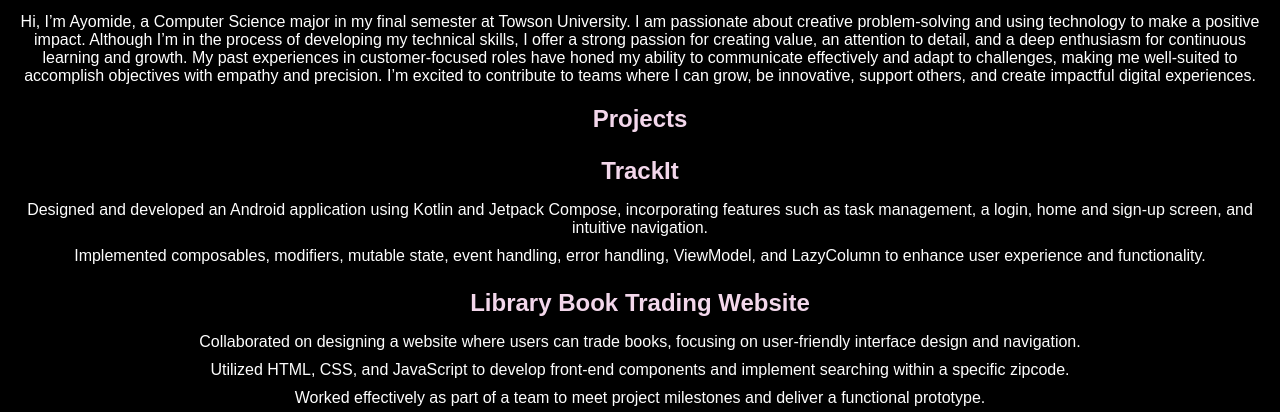
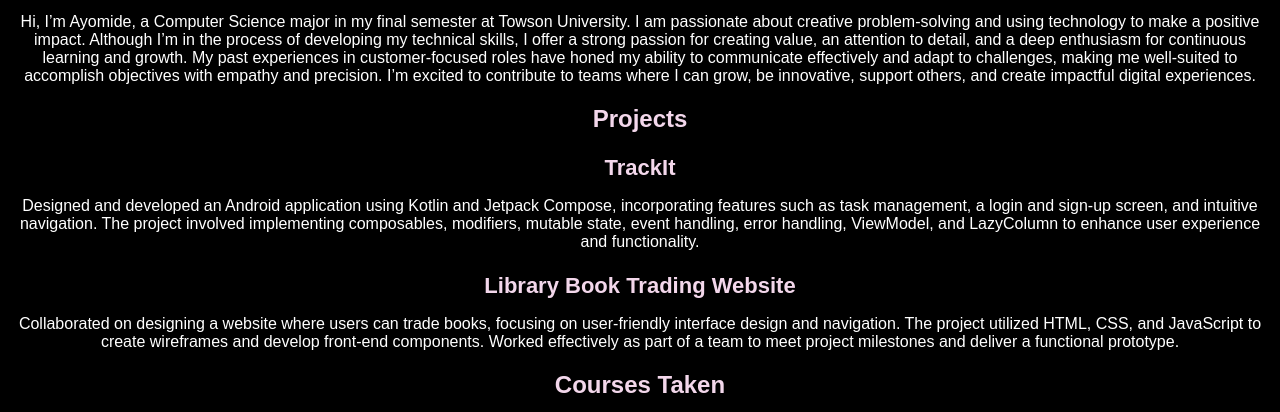
Before and after one commit to ayomide1011/ayomide1011.github.io, a plain HTML site: page index.html in a window 1280 px wide. Shown: the part 353-765 px from the top of the page. Drawn offline with Linux system fonts and the light colour scheme.

Commit message:
alignment changes

```diff
--- a/index.html
+++ b/index.html
@@ -28,16 +28,13 @@
             </p>
             <h2>Projects</h2>
             <h3>TrackIt</h3>
-            <ul class="book">
-                <li>Designed and developed an Android application using Kotlin and Jetpack Compose, incorporating features such as task management, a login, home and sign-up screen, and intuitive navigation.</li>
-                <li>Implemented composables, modifiers, mutable state, event handling, error handling, ViewModel, and LazyColumn to enhance user experience and functionality.</li>
-            </ul>
+            <p class="book">
+                Designed and developed an Android application using Kotlin and Jetpack Compose, incorporating features such as task management, a login and sign-up screen, and intuitive navigation. The project involved implementing composables, modifiers, mutable state, event handling, error handling, ViewModel, and LazyColumn to enhance user experience and functionality.
+            </p>
             <h3>Library Book Trading Website</h3>
-            <ul class="book">
-                <li>Collaborated on designing a website where users can trade books, focusing on user-friendly interface design and navigation.</li>
-                <li>Utilized HTML, CSS, and JavaScript to develop front-end components and implement searching within a specific zipcode.</li>
-                <li>Worked effectively as part of a team to meet project milestones and deliver a functional prototype.</li>
-            </ul>
+            <p class="book">
+                Collaborated on designing a website where users can trade books, focusing on user-friendly interface design and navigation. The project utilized HTML, CSS, and JavaScript to create wireframes and develop front-end components. Worked effectively as part of a team to meet project milestones and deliver a functional prototype.
+            </p>
 
             <h2>Courses Taken</h2>
             <ul class="book">
--- a/mystyle.css
+++ b/mystyle.css
@@ -52,7 +52,7 @@ body {
 
 .section-2 h3 {
   color: #f3d7eb;
-  font-size: 24px;
+  font-size: 22px;
   margin-bottom: 10px;
   text-align: center;
 }
```
